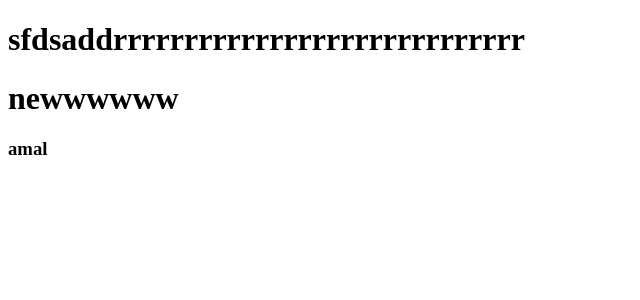
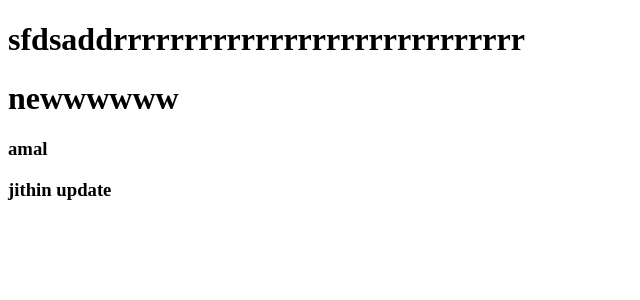
Before and after one commit to jithiee/Infinite-Academy-Frontend, a React (Vite) app in the folder INFINITE/: page / in a window 1280 px wide. Shown: the top 300 px of the page, without its empty margins (0-640 px from the left). Built offline with nearby package versions, Linux system fonts and the light colour scheme.

Commit message:
commiting new h3 element

```diff
--- a/INFINITE/src/App.jsx
+++ b/INFINITE/src/App.jsx
@@ -8,7 +8,7 @@ function App() {
   <h1>sfdsaddrrrrrrrrrrrrrrrrrrrrrrrrrrrrr</h1>
   <h1>newwwwww</h1>
   <h3>amal </h3>
-
+<h3>jithin update</h3>
 
     </>
   )
```
